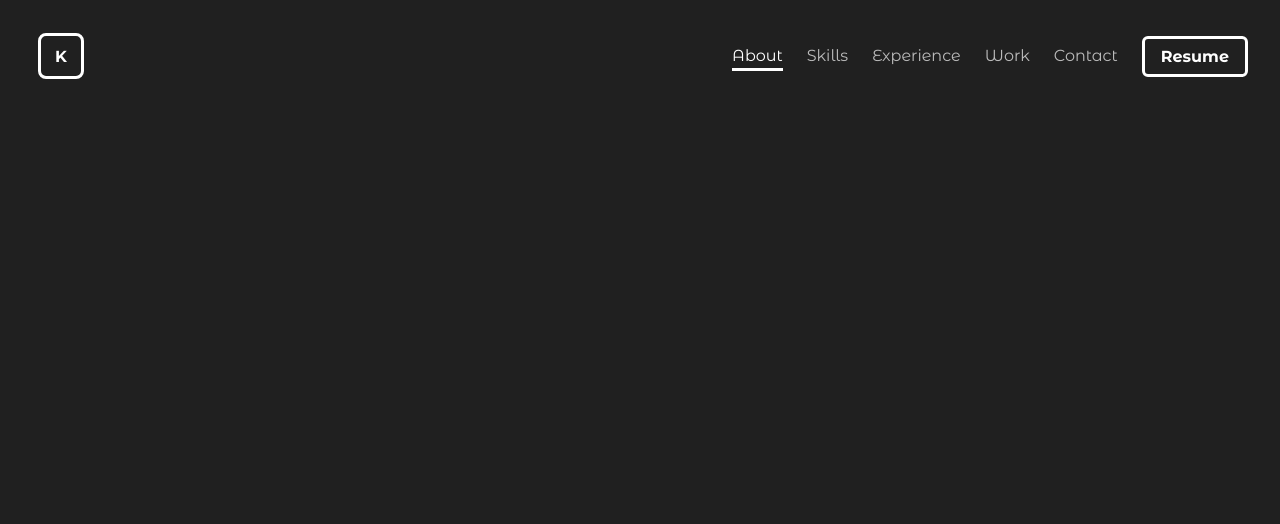
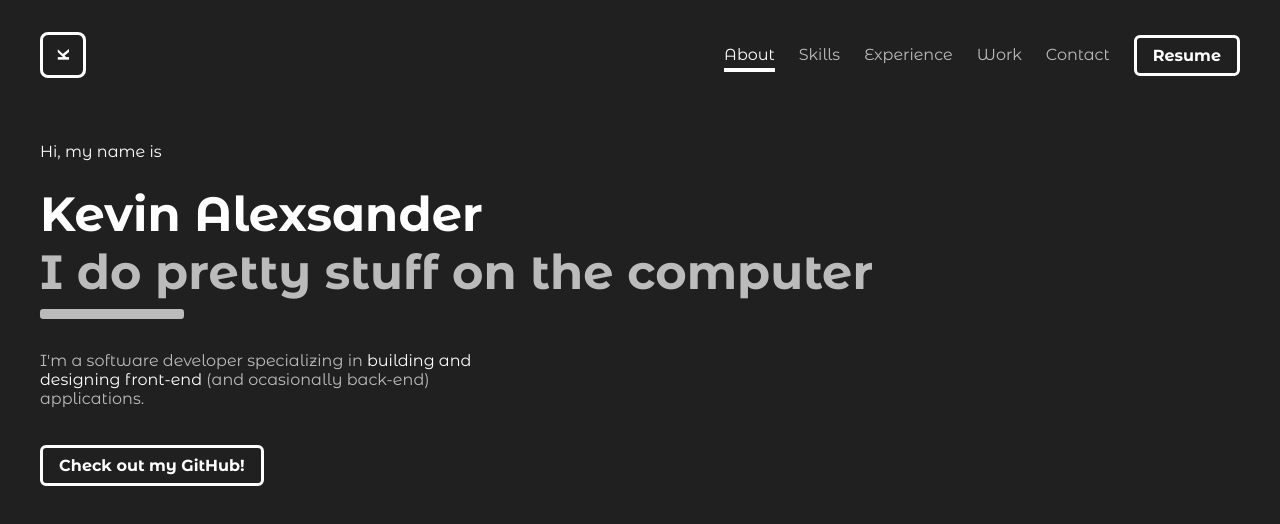
Before and after one commit to AlexsanderKevin/portfolio, a React (Create React App) app: page / in a window 1280 px wide. Shown: the top 524 px of the page. Built offline with nearby package versions, Linux system fonts and the light colour scheme.

Commit message:
styling main section

```diff
--- a/src/App.js
+++ b/src/App.js
@@ -1,10 +1,12 @@
 import Header from './components/Header/Header';
+import IntroSection from './components/IntroSection/IntroSection';
 import './styles/global.css'
 
 function App() {
   return (
-    <section className='container'>
-      <Header />
+    <section>
+      <Header/>
+      <IntroSection/>
     </section>
   );
 }
--- a/src/components/Button/Button.js
+++ /dev/null
@@ -1,13 +0,0 @@
-import styles from './Button.module.css'
-
-const Button = ({ children }) => {
-  return (
-    <button
-      className={` ${styles.button} fill-bg `}
-      >
-      { children }
-    </button>
-  )
-}
-
-export default Button
--- a/src/components/Button/Button.module.css
+++ /dev/null
@@ -1,10 +0,0 @@
-.button {
-  color: var(--color-main);
-  font-weight: bold;
-  border: solid 3px var(--color-main);
-  border-radius: .375rem;
-  padding: .5rem 1rem;
-  cursor: pointer;
-  background: none;
-  position: relative;
-}
--- /dev/null
+++ b/src/components/IntroSection/IntroSection.js
@@ -0,0 +1,22 @@
+import React from 'react'
+import styles from './IntroSection.module.css'
+
+const IntroSection = () => {
+  return (
+    <section
+      className={`container section-container ${styles.introSection}`}
+    >
+      <p><strong>Hi, my name is</strong></p>
+      <h1 className='title-main'>Kevin Alexsander</h1>
+      <h2 className='title-secondary'>I do pretty stuff on the computer</h2>
+      <p className={` ${styles.mainParagraph} `}>I'm a software developer specializing in <strong>building and designing front-end</strong> (and ocasionally back-end) applications.</p>
+      <a
+        className='button-main fill-bg'
+        href='https://github.com/AlexsanderKevin'
+        target='blank'
+      >Check out my GitHub!</a>
+    </section>
+  )
+}
+
+export default IntroSection
--- /dev/null
+++ b/src/components/IntroSection/IntroSection.module.css
@@ -0,0 +1,34 @@
+.introSection p:first-of-type {
+  margin-bottom: 1.5rem;
+}
+
+.introSection p {
+  margin-bottom: 3rem;
+  max-width: 30rem;
+}
+
+.introSection h1, h2 {
+  font-size: 3rem;
+}
+
+.introSection h1 {
+  color: var(--color-main);
+}
+
+.introSection h2 {
+  margin-bottom: 2rem;
+}
+
+.introSection h2::after {
+  content: '';
+  height: .6rem;
+  width: 9rem;
+  background-color: var(--color-secondary);
+  display: block;
+  border-radius: .2rem;
+  margin-top: .5rem;
+}
+
+.introSection a {
+  margin-top: 9rem;
+}
--- a/src/components/Logo/Logo.js
+++ b/src/components/Logo/Logo.js
@@ -3,7 +3,7 @@ import styles from './Logo.module.css'
 const Logo = () => {
     return (
         <div
-            className={` ${styles.logo} fade-in-left `}
+            className={` ${styles.logo} `}
         > K </div>
     )
 }
--- a/src/components/Logo/Logo.module.css
+++ b/src/components/Logo/Logo.module.css
@@ -10,10 +10,10 @@
     color: var(--color-main);
     cursor: pointer;
     background: none;
-    animation: rotate--90 .5s forwards;
+    animation: rotate-90 .5s forwards;
 }
 
-@keyframes rotate--90 {
+@keyframes rotate-90 {
     from { transform: initial; }
     to { transform: rotate(-90deg); }
 }
--- a/src/components/Nav/Nav.js
+++ b/src/components/Nav/Nav.js
@@ -1,4 +1,3 @@
-import Button from '../Button/Button'
 import styles from './Nav.module.css'
 import '../../styles/animation.css'
 import Anchor from '../Anchor/Anchor'
@@ -34,7 +33,7 @@ const Nav = () => {
                 </Anchor>
             ))}
 
-            <Button> Resume </Button>
+            <button className='button-main fill-bg'> Resume </button>
         </nav>
     )
 }
--- a/src/styles/animation.css
+++ b/src/styles/animation.css
@@ -1,7 +1,7 @@
 .fill-underline::after {
     content: '';
-    height: 3px;
-    margin-top: 3px;
+    height: 4px;
+    margin-top: 4px;
     display: block;
     width: 100%;
     background-color: var(--color-main);
@@ -11,8 +11,8 @@
 .fill-underline.active::after,
 .fill-underline:hover::after {
     content: '';
-    height: 3px;
-    margin-top: 3px;
+    height: 4px;
+    margin-top: 4px;
     display: block;
     width: 0;
     background-color: var(--color-main);
--- a/src/styles/global.css
+++ b/src/styles/global.css
@@ -10,9 +10,27 @@ body {
 
     font-family: var(--type-main);
     background-color: var(--color-bg);
+    color: var(--color-secondary);
+}
+
+strong {
+    font-weight: normal;
+    color: var(--color-main);
 }
 
 .container {
-    max-width: 1300px;
+    max-width: 1200px;
     margin: 0 auto;
+    padding: 2rem;
 }
+
+.button-main {
+  color: var(--color-main);
+  font-weight: bold;
+  border: solid 3px var(--color-main);
+  border-radius: .375rem;
+  padding: .5rem 1rem;
+  cursor: pointer;
+  background: none;
+  position: relative;
+}
--- a/src/styles/reset.css
+++ b/src/styles/reset.css
@@ -56,3 +56,7 @@ a {
   color: black;
   text-decoration: none;
 }
+
+button {
+  padding: 0;
+}
```
Also changed, not shown: src/components/Nav/Nav.module.css (+0 -11 lines).
